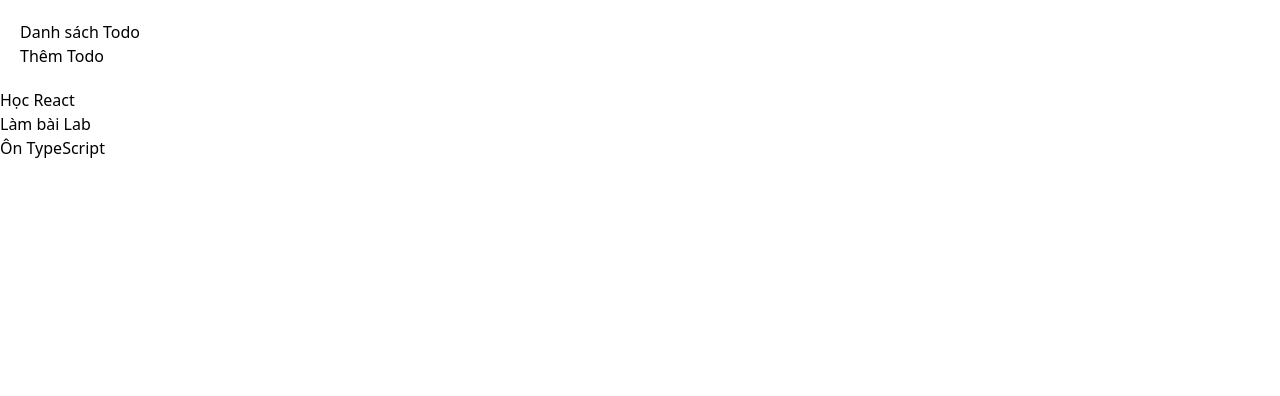
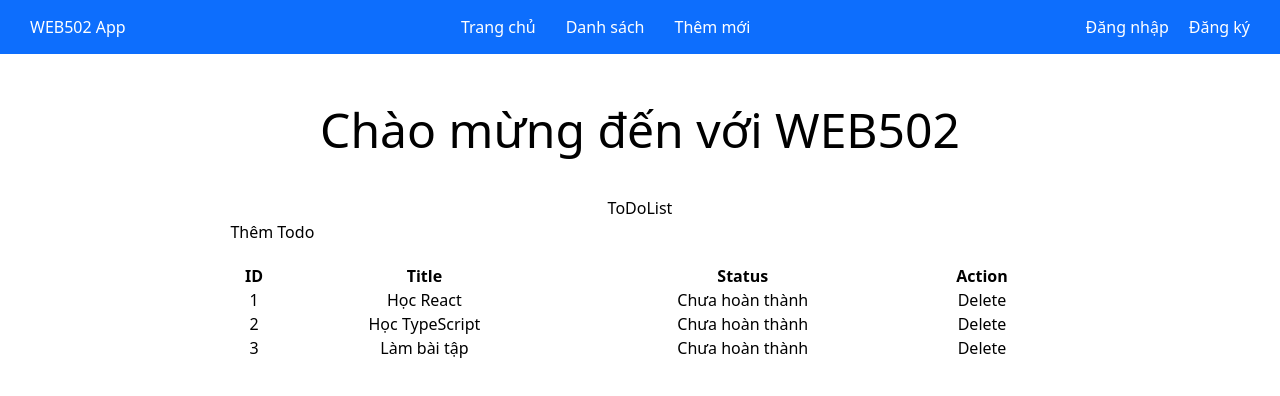
Before and after one commit to Tienhien109/typescript-web502-summer26-main, a React (Vite) app: page / in a window 1280 px wide. Shown: the top 396 px of the page. Built offline with nearby package versions, Linux system fonts and the light colour scheme.

Commit message:
updatetodolisttest

```diff
--- a/src/App.tsx
+++ b/src/App.tsx
@@ -1,19 +1,66 @@
 import { useState } from "react";
 import TodoList from "./components/pages/TodoList";
 import { Todo } from "./components/pages/Todo";
-import MyState from "./components/MyState";
 
 function App() {
   const [todos] = useState<Todo[]>([
     { id: 1, title: "Học React" },
-    { id: 2, title: "Làm bài Lab" },
-    { id: 3, title: "Ôn TypeScript" },
+    { id: 2, title: "Học TypeScript" },
+    { id: 3, title: "Làm bài tập" },
   ]);
 
   return (
-    <TodoList
-      todos={todos}
-          />
+    <>
+      {/* Navbar */}
+      <nav
+        style={{
+          background: "#0d6efd",
+          color: "white",
+          display: "flex",
+          justifyContent: "space-between",
+          alignItems: "center",
+          padding: "15px 30px",
+        }}
+      >
+        <h2>WEB502 App</h2>
+
+        <div style={{ display: "flex", gap: "30px" }}>
+          <a href="#" style={{ color: "white", textDecoration: "none" }}>
+            Trang chủ
+          </a>
+          <a href="#" style={{ color: "white", textDecoration: "none" }}>
+            Danh sách
+          </a>
+          <a href="#" style={{ color: "white", textDecoration: "none" }}>
+            Thêm mới
+          </a>
+        </div>
+
+        <div style={{ display: "flex", gap: "20px" }}>
+          <a href="#" style={{ color: "white", textDecoration: "none" }}>
+            Đăng nhập
+          </a>
+          <a href="#" style={{ color: "white", textDecoration: "none" }}>
+            Đăng ký
+          </a>
+        </div>
+      </nav>
+
+      {/* Nội dung */}
+      <div style={{ width: "80%", margin: "40px auto" }}>
+        <h1
+          style={{
+            textAlign: "center",
+            fontSize: "48px",
+            marginBottom: "30px",
+          }}
+        >
+          Chào mừng đến với WEB502
+        </h1>
+
+        <TodoList todos={todos} />
+      </div>
+    </>
   );
 }
 
--- a/src/components/MyState.tsx
+++ b/src/components/MyState.tsx
@@ -15,4 +15,4 @@ function MyState() {
         </div>
     );
 }
-export default MyState
+export default MyState;
--- /dev/null
+++ b/src/components/MyUseEffect.tsx
@@ -0,0 +1,16 @@
+import { useEffect, useState } from "react";
+function MyUseEffect() {
+    const [title, setTitle] = useState("react + Typescript");
+useEffect(() => {}, []);
+console.log(title);
+const handleChangeTitle = () => {
+    setTitle("React Update Title")
+};
+return (
+    <div>
+        <h2>{title}</h2>
+        <button onClick={handleChangeTitle}>Change Title</button>
+    </div>
+);
+}
+export default MyUseEffect;
--- a/src/components/pages/TodoList.tsx
+++ b/src/components/pages/TodoList.tsx
@@ -7,19 +7,47 @@ type Props = {
 
 function TodoList({ todos }: Props) {
   return (
-    <>
-      <div style={{ padding: 20 }}>
-        <h2>Danh sách Todo</h2>
+    <div style={{ width: "80%", margin: "0 auto" }}>
+      <div style={{ marginBottom: 20 }}>
+        <h2 style={{ textAlign: "center" }}>ToDoList</h2>
+
         <Link to="/add">
-          <button> Thêm Todo </button>
+          <button>Thêm Todo</button>
         </Link>
       </div>
-      <ul>
-        {todos.map((todo) => (
-          <li key={todo.id}>{todo.title}</li>
-        ))}
-      </ul>
-    </>
+
+      <table
+        border={1}
+        cellPadding={10}
+        style={{
+          width: "100%",
+          borderCollapse: "collapse",
+          textAlign: "center",
+        }}
+      >
+        <thead>
+          <tr>
+            <th>ID</th>
+            <th>Title</th>
+            <th>Status</th>
+            <th>Action</th>
+          </tr>
+        </thead>
+
+        <tbody>
+          {todos.map((todo) => (
+            <tr key={todo.id}>
+              <td>{todo.id}</td>
+              <td>{todo.title}</td>
+              <td>Chưa hoàn thành</td>
+              <td>
+                <button>Delete</button>
+              </td>
+            </tr>
+          ))}
+        </tbody>
+      </table>
+    </div>
   );
 }
 
```
